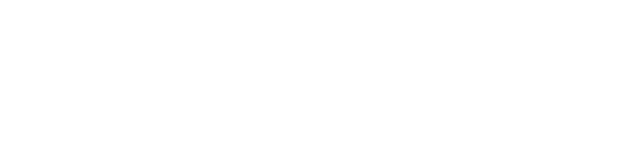
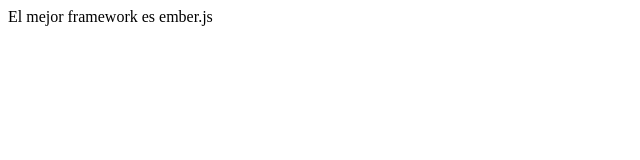
Before and after one commit to EvLiOsuna/colaborar, a plain HTML site: page Index.html in a window 1280 px wide. Shown: the whole page, without its empty margins (0-640 px from the left). Drawn offline with Linux system fonts and the light colour scheme.

Commit message:
Framework EMBER.JS

```diff
--- a/Index.html
+++ b/Index.html
@@ -4,6 +4,6 @@
     <title></title>
 </head>
 <body>
-
+    El mejor framework es ember.js
 </body>
 </html>
```
